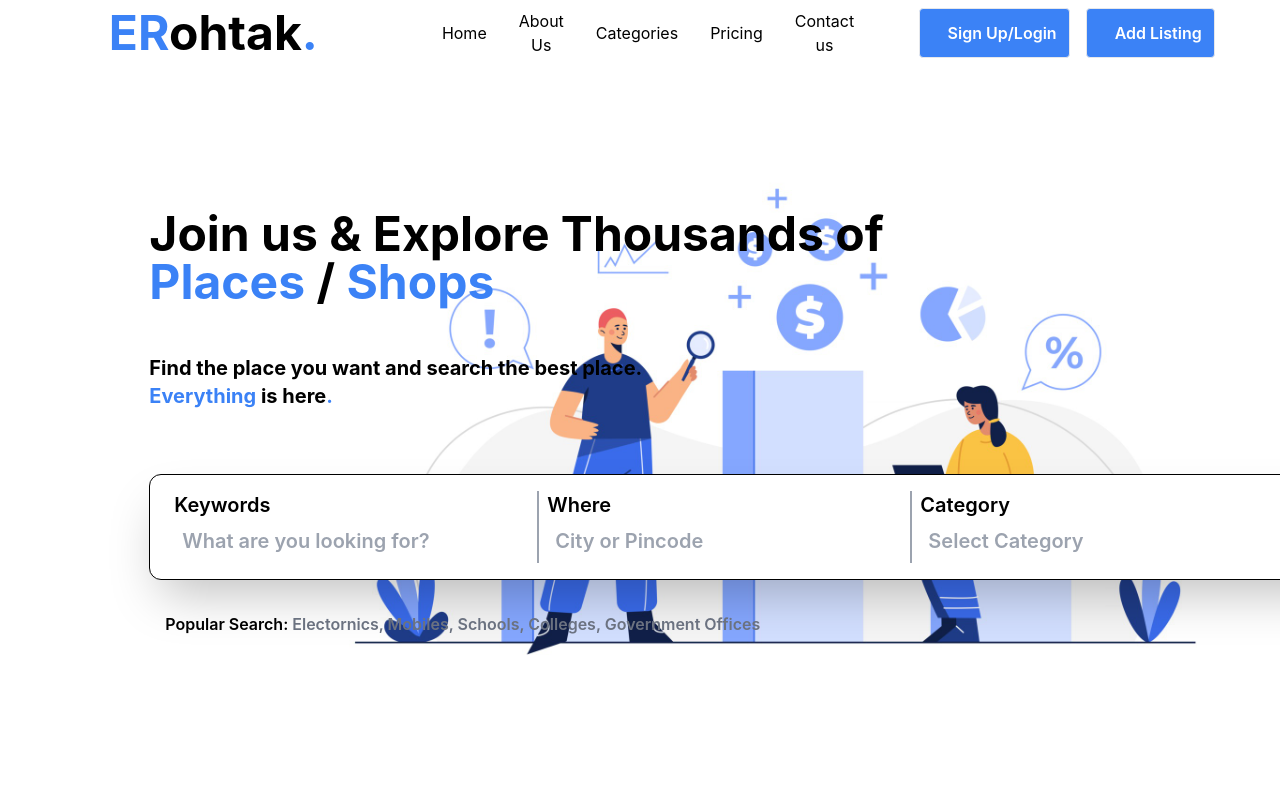
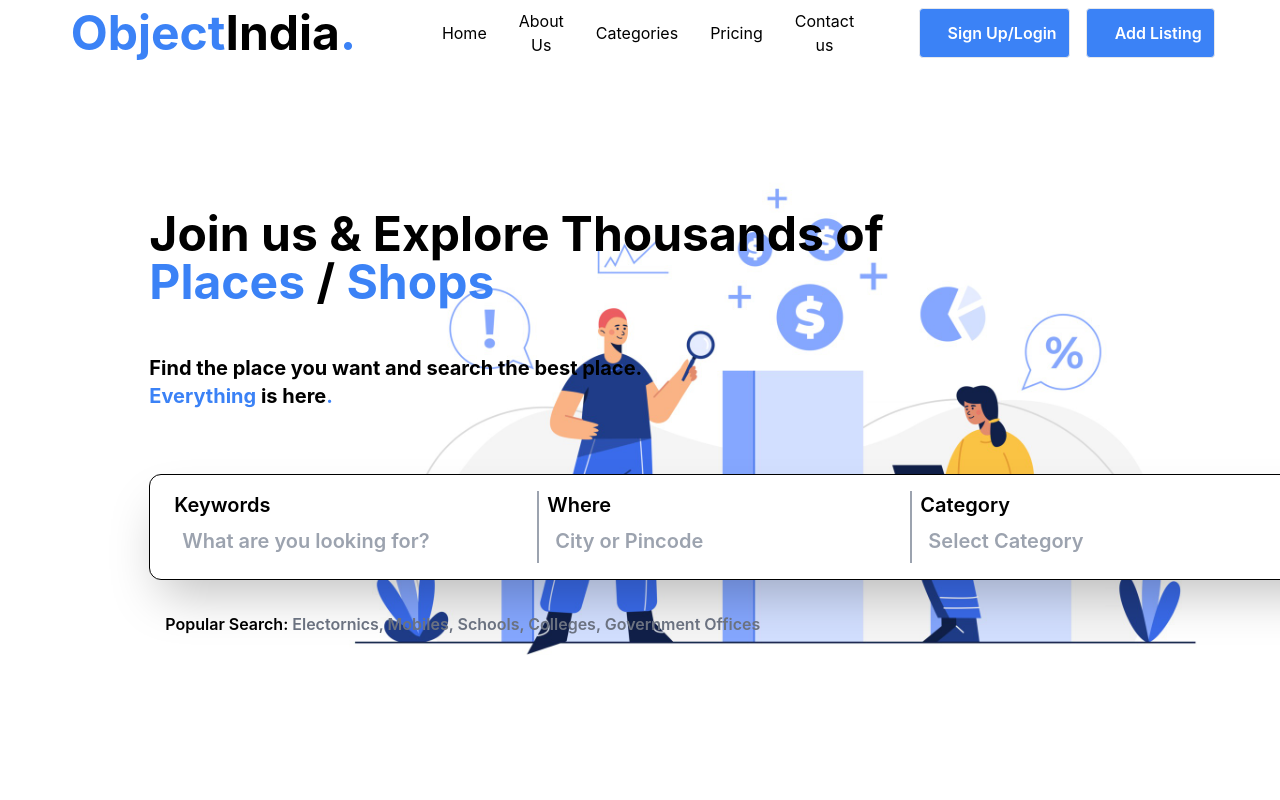
Before and after one commit to Typical-techno/indiaobject, a React (Create React App) app: page / in a window 1280 px wide. Shown: the top 800 px of the page. Built offline with nearby package versions, Linux system fonts and the light colour scheme.

Commit message:
changed name to objectindia

```diff
--- a/src/components/default/Footer.jsx
+++ b/src/components/default/Footer.jsx
@@ -12,7 +12,7 @@
           <Link to="/">
             <button className="text-5xl font-bold">
               <p>
-                <span className="text-blue-500">ER</span>ohtak
+                <span className="text-blue-500">Object</span>India
                 <span className="text-blue-500">.</span>
               </p>
             </button>
--- a/src/components/default/Navbar.jsx
+++ b/src/components/default/Navbar.jsx
@@ -50,7 +50,7 @@
           <Link to="/">
             <button>
               <p>
-                <span className="text-blue-500">ER</span>ohtak
+                <span className="text-blue-500">Object</span>India
                 <span className="text-blue-500">.</span>
               </p>
             </button>
```
